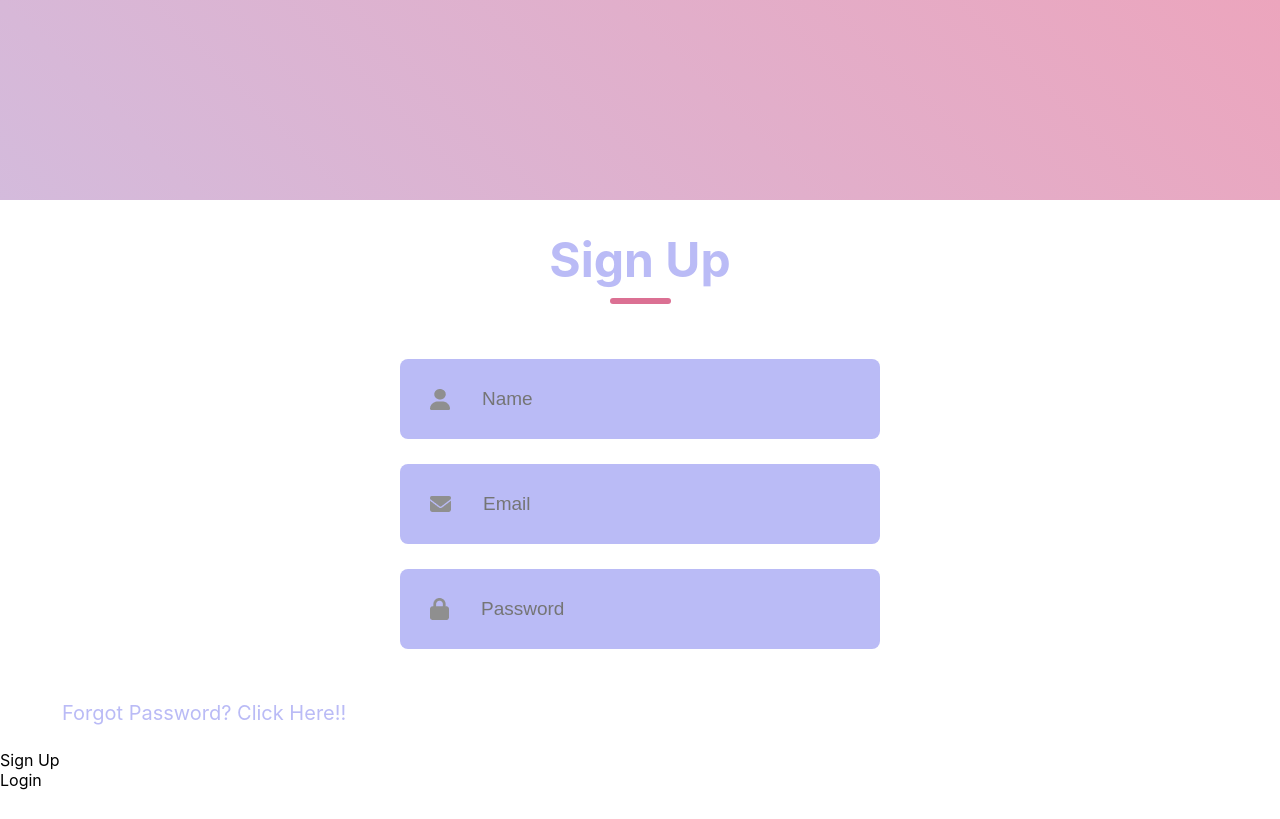
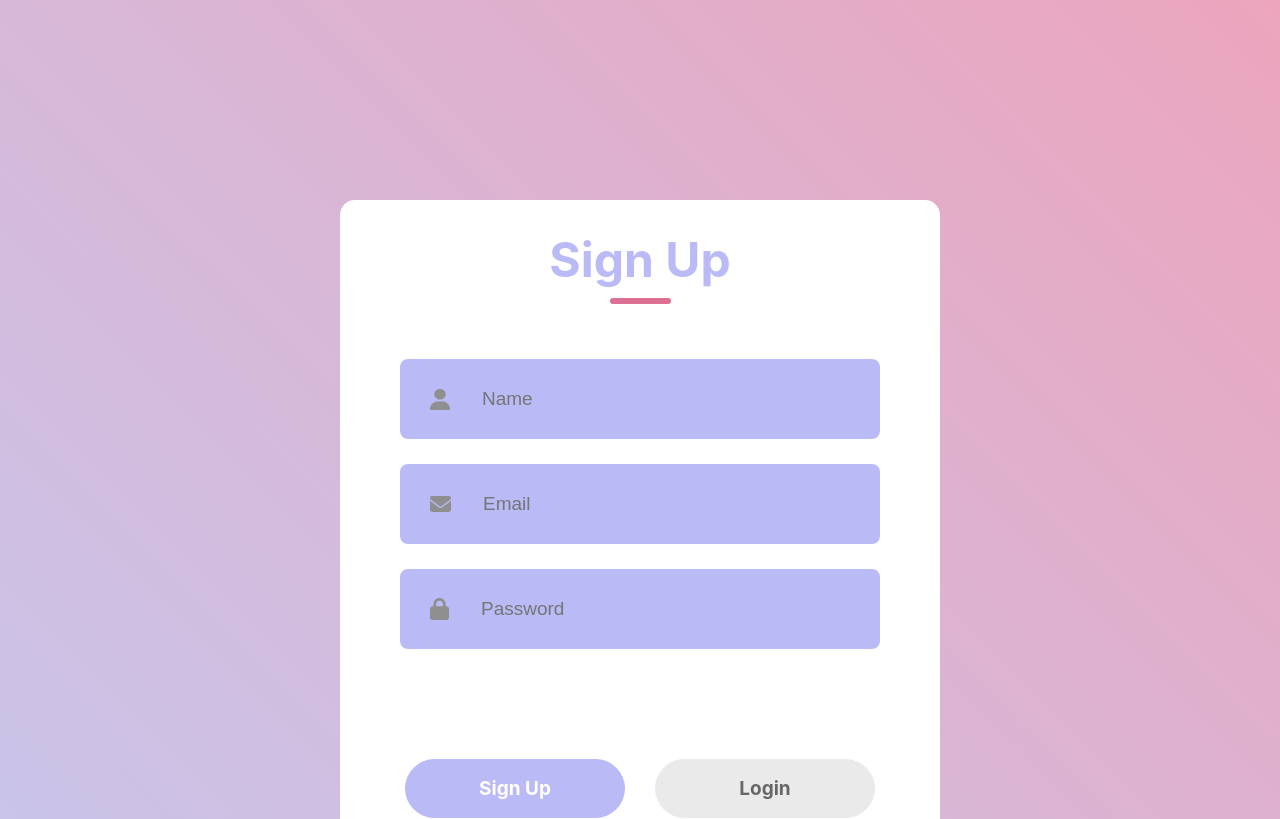
Before and after one commit to Rxunak/Liv-Ex-Project, a React (Create React App) app in the folder loginsignup/: page / in a window 1280 px wide. Shown: the top 819 px of the page. Built offline with nearby package versions, Linux system fonts and the light colour scheme.

Commit message:
Finished HTML, CSS and Java script for the Login/SignUp page

```diff
--- a/loginsignup/src/Components/LoginSignup/LoginSignup.css
+++ b/loginsignup/src/Components/LoginSignup/LoginSignup.css
@@ -5,6 +5,8 @@
   margin-top: 200px;
   background: white;
   padding-bottom: 30px;
+  width: 600px;
+  border-radius: 15px;
 }
 
 .header {
@@ -67,6 +69,32 @@
   font-size: 20px;
 }
 
+.forgot-password span {
+  color: #4c00b4;
+  cursor: pointer;
+}
+
 .SubmitContainer {
-  padding-left: ;
+  display: flex;
+  gap: 30px;
+  margin: 60px auto;
 }
+
+.submit {
+  display: flex;
+  justify-content: center;
+  align-items: center;
+  width: 220px;
+  height: 59px;
+  color: white;
+  background: #babbf6;
+  border-radius: 50px;
+  font-size: 19px;
+  font-weight: 700;
+  cursor: pointer;
+}
+
+.gray {
+  background: #eaeaea;
+  color: #676767;
+}
--- a/loginsignup/src/Components/LoginSignup/LoginSignup.jsx
+++ b/loginsignup/src/Components/LoginSignup/LoginSignup.jsx
@@ -1,4 +1,4 @@
-import React from "react";
+import React, { useState } from "react";
 import "./LoginSignup.css";
 
 import user_icon from "../Assets/person.png";
@@ -6,17 +6,23 @@
 import password_icon from "../Assets/password.png";
 
 const LoginSignup = () => {
+  const [action, setAction] = useState("Sign Up");
   return (
     <div className="container">
       <div className="header">
-        <div className="text">Sign Up</div>
+        <div className="text">{action}</div>
         <div className="underline"></div>
       </div>
       <div className="Inputs">
+        {action === "Login" ? (
+          <div></div>
+        ) : (
           <div className="Input">
             <img src={user_icon} alt="" />
             <input type="text" placeholder="Name" />
           </div>
+        )}
+
         <div className="Input">
           <img src={email_icon} alt="" />
           <input type="email" placeholder="Email" />
@@ -25,12 +31,31 @@
           <img src={password_icon} alt="" />
           <input type="password" placeholder="Password" />
         </div>
+        {action === "Sign Up" ? (
+          <div></div>
+        ) : (
           <div className="forgot-password">
             Forgot Password? <span>Click Here!!</span>
           </div>
+        )}
+
         <div className="SubmitContainer">
-          <div className="submit">Sign Up</div>
-          <div className="submit">Login</div>
+          <div
+            className={action === "Login" ? "submit gray" : "submit"}
+            onClick={() => {
+              setAction("Sign Up");
+            }}
+          >
+            Sign Up
+          </div>
+          <div
+            className={action === "Sign Up" ? "submit gray" : "submit"}
+            onClick={() => {
+              setAction("Login");
+            }}
+          >
+            Login
+          </div>
         </div>
       </div>
     </div>
```
Lines whose indentation alone changed are shown as unchanged.
